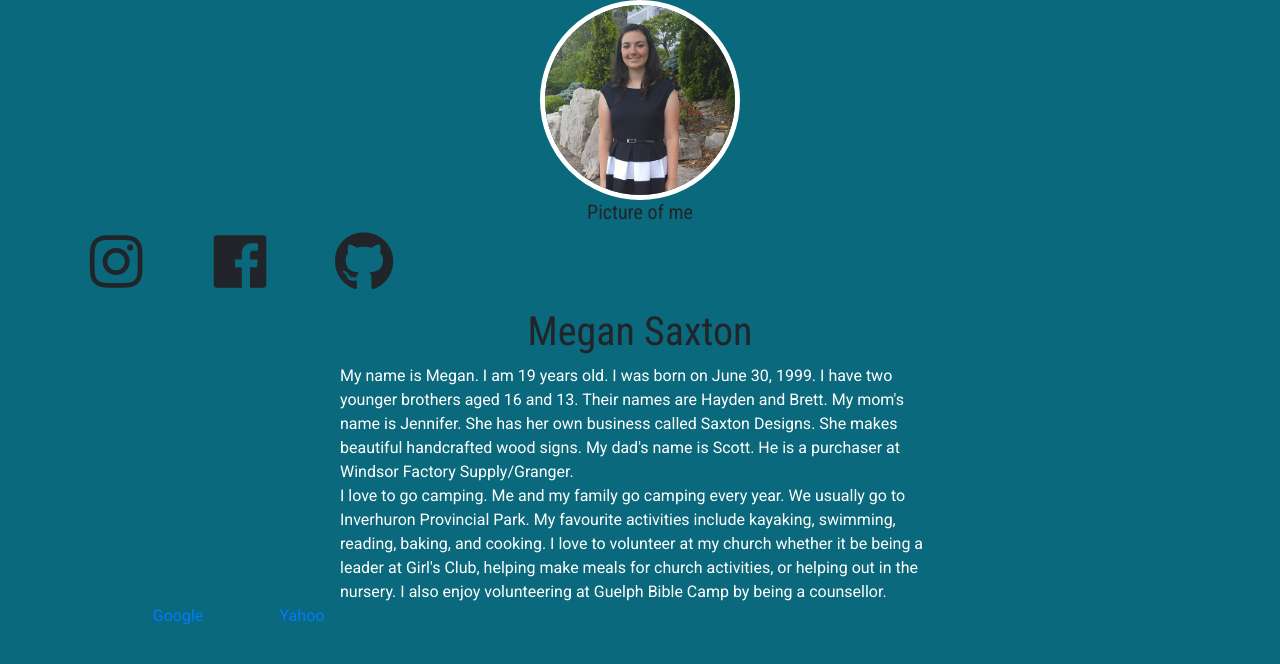
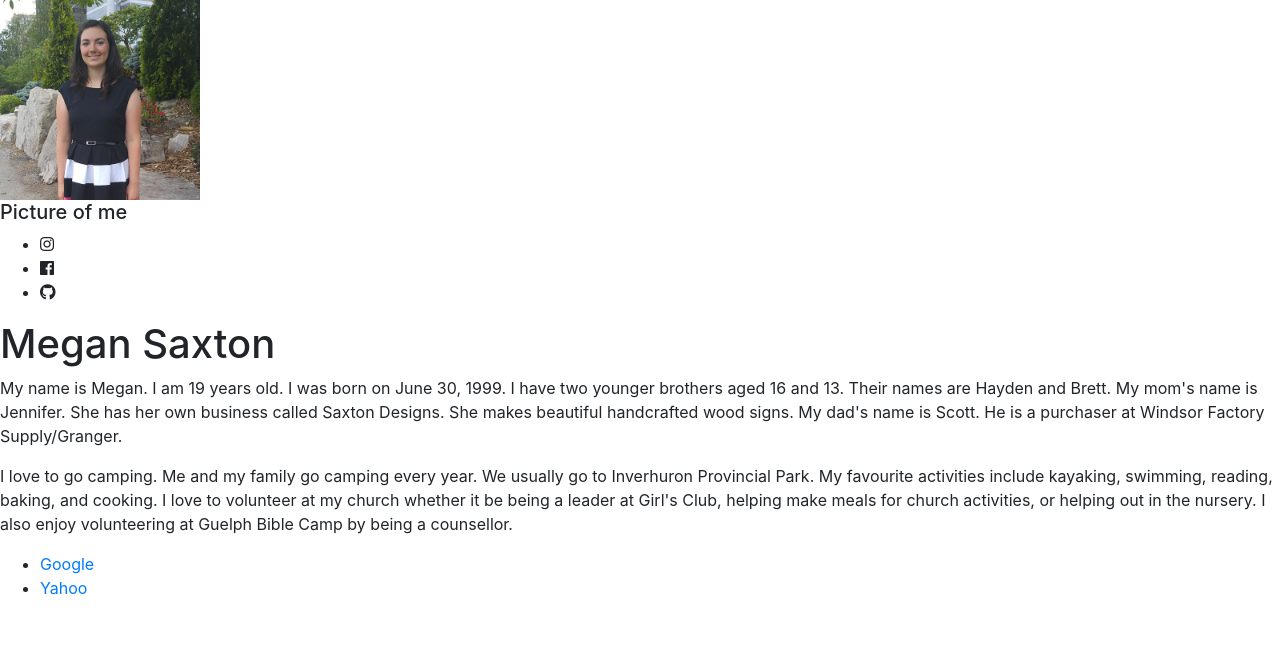
Before and after one commit to Megan37/my-site, a Jekyll site: the page built from index.html, in a window 1280 px wide. Shown: the top 664 px of the page. Built offline with Jekyll 4.4.1, drawn with Linux system fonts in a browser that asks for light colours; nearby versions of some CDN libraries.

Commit message:
Add files via upload
took out extra css folder I found

```diff
--- a/_includes/icons.html
+++ b/_includes/icons.html
@@ -1,5 +1,7 @@
-<ul>
-    <li><i class="fab fa-instagram"></i></li>
-    <li><i class="fab fa-facebook"></i></li>
-    <li><i class="fab fa-github"></i></li>
-</ul>
+<div class="content-wrapper">
+    <ul>
+        <li><i class="fab fa-instagram"></i></li>
+        <li><i class="fab fa-facebook"></i></li>
+        <li><i class="fab fa-github"></i></li>
+        </ul>
+</div>
--- a/_includes/links.html
+++ b/_includes/links.html
@@ -1,4 +1,6 @@
+<div class="content-wrapper">
 <ul>
     <li><a href="http://www.google.com">Google</a></li>
     <li><a href="http://www.yahoo.com">Yahoo</a></li>
 </ul>
+</div>
--- a/assets/css/main.scss
+++ b/assets/css/main.scss
@@ -1,49 +1,54 @@
----
----
+// ---
+// ---
 
-body,html {
-    background-color: rgb(10, 105, 124);
-    font-family: 'Roboto', sans-serif;
-}
+// body,html {
+//     background-color: rgb(10, 105, 124);
+//     font-family: 'Roboto', sans-serif;
+// }
 
-h1,h2,h3,h4,h5,h6 {
-    font-family: 'Roboto Condensed', sans-serif;
-    text-align: center;
-}
+// h1,h2,h3,h4,h5,h6 {
+//     font-family: 'Roboto Condensed', sans-serif;
+//     text-align: center;
+// }
 
-i{
-font-size: 60px;
-}
+// i{
+// font-size: 60px;
+// }
 
-img {
-    display: block;
-    margin: 0 auto;
-    border: 5px solid white;
-    border-radius: 300px
-}
+// img {
+//     display: block;
+//     margin: 0 auto;
+//     border: 5px solid white;
+//     border-radius: 300px
+// }
 
-figcaption {
-    text-align: center;
-    margin: 10px auto;
-}
+// figcaption {
+//     text-align: center;
+//     margin: 10px auto;
+// }
 
-ul {
-    text-align: center;
-    width: 440px;
-}
+// ul {
+//     text-align: center;
+//     width: 440px;
+// }
 
-ul > li {
-    display: inline-block;
-    margin: 0 10px 0 10px;
-    width: 100px;
-}
+// ul > li {
+//     display: inline-block;
+//     margin: 0 10px 0 10px;
+//     width: 100px;
+// }
 
-p {
-    color: white
-}
+// p {
+//     color: white
+// }
 
-.white-copy{
-    margin: 0 auto;
-    color: white;
-    width: 600px;
-}
+// .white-copy{
+//     margin: 0 auto;
+//     color: white;
+//     width: 600px;
+// }
+
+// #content-wrapper{
+//     width: 600px;
+//     margin: 0 auto;
+// }
```
